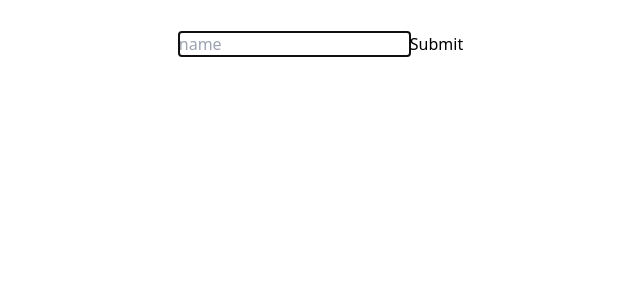
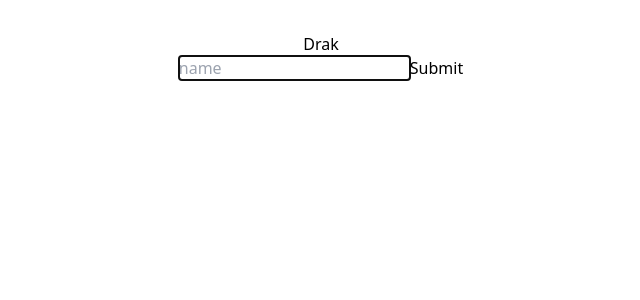
Before and after one commit to tofail-ahmed/react_ts_project, a React (Vite) app: page / in a window 1280 px wide. Shown: the top 300 px of the page, without its empty margins (319-959 px from the left). Built offline with nearby package versions, Linux system fonts and the light colour scheme.

Commit message:
global provider

```diff
--- a/src/App.tsx
+++ b/src/App.tsx
@@ -1,4 +1,5 @@
 // import { useState } from "react";
+import { useContext } from "react";
 import "./App.css";
 // import UseEffectExample from "./pages/UseEffectExample";
 // import UseRef from "./pages/UseRef";
@@ -6,20 +7,24 @@ import "./App.css";
 // import Form from "./pages/form";
 // import UseReducer from "./pages/UseReducer";
 import UseRefForm from "./pages/UseRefForm";
+import { ThemeContext } from "./context/ThemeProvider";
 
 function App() {
   // const [counter, setCounter] = useState(0);
+const { dark, setDark } = useContext(ThemeContext);
+  return (
+    <div className={`h-screen w-full ${dark?"bg-black":"bg-white"}`}>
+      {dark?<button className="text-white"  onClick={()=>setDark(!dark)}>Light</button>:<button onClick={()=>setDark(!dark)}>Drak</button>}
 
-  return (
-    <>
       {/* <Counter counter={counter} setCounter={setCounter}></Counter> */}
 
       {/* <Form></Form> */}
       {/* <UseReducer></UseReducer> */}
       {/* <UseEffectExample></UseEffectExample> */}
       {/* <UseRef></UseRef> */}
-     <UseRefForm></UseRefForm>
-    </>
+
+      <UseRefForm></UseRefForm>
+    </div>
   );
 }
 
--- a/src/component/CustomForm.tsx
+++ b/src/component/CustomForm.tsx
@@ -1,4 +1,4 @@
-import React, { forwardRef } from 'react';
+import  { forwardRef } from 'react';
 type TCustomInputProps={
       className:string;
 }
--- /dev/null
+++ b/src/context/ThemeProvider.tsx
@@ -0,0 +1,21 @@
+import React, { ReactNode, createContext, useState } from "react";
+type TThemeContext = {
+  dark: boolean;
+  setDark: React.Dispatch<React.SetStateAction<boolean>>;
+};
+export const ThemeContext = createContext<TThemeContext | undefined>(undefined);
+type TThemeProviderProps = {
+  children: ReactNode;
+};
+const ThemeProvider = ({ children }: TThemeProviderProps) => {
+  const [dark, setDark] = useState(false);
+ const values = {
+    dark,
+    setDark,
+  };
+  return (
+    <ThemeContext.Provider value={values}>{children}</ThemeContext.Provider>
+  );
+};
+
+export default ThemeProvider;
--- a/src/main.tsx
+++ b/src/main.tsx
@@ -2,9 +2,12 @@ import React from 'react'
 import ReactDOM from 'react-dom/client'
 import App from './App.tsx'
 import './index.css'
+import ThemeProvider from "./context/ThemeProvider.tsx";
 
-ReactDOM.createRoot(document.getElementById('root')!).render(
+ReactDOM.createRoot(document.getElementById("root")!).render(
   <React.StrictMode>
-    <App />
-  </React.StrictMode>,
-)
+    <ThemeProvider>
+      <App />
+    </ThemeProvider>
+  </React.StrictMode>
+);
```
